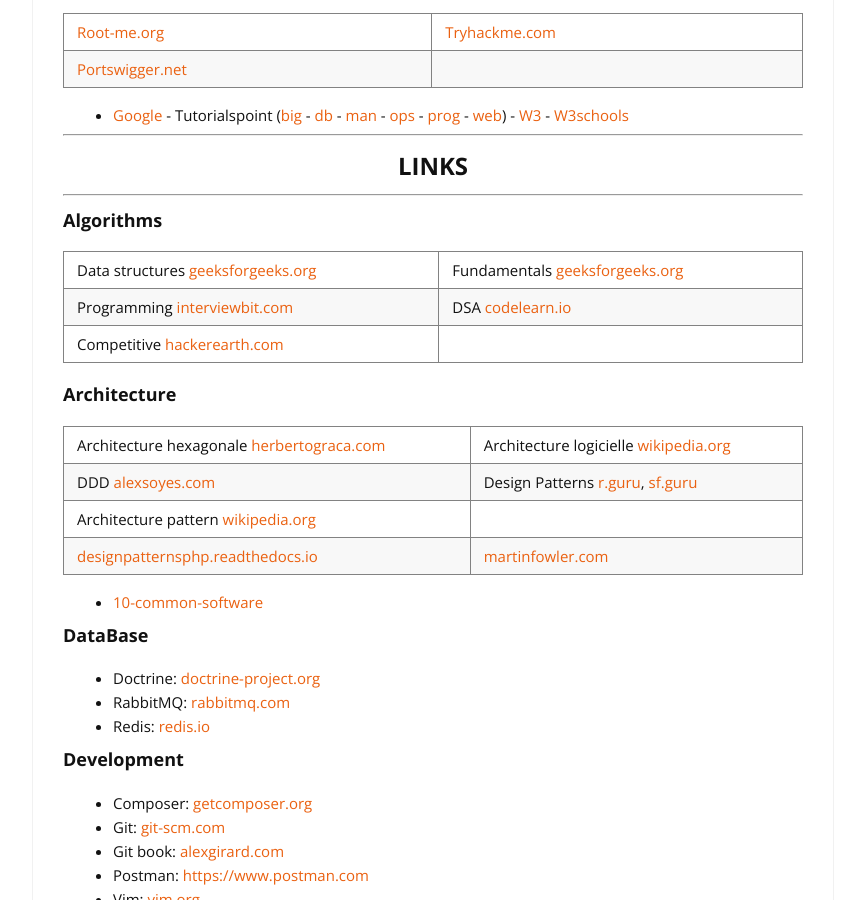
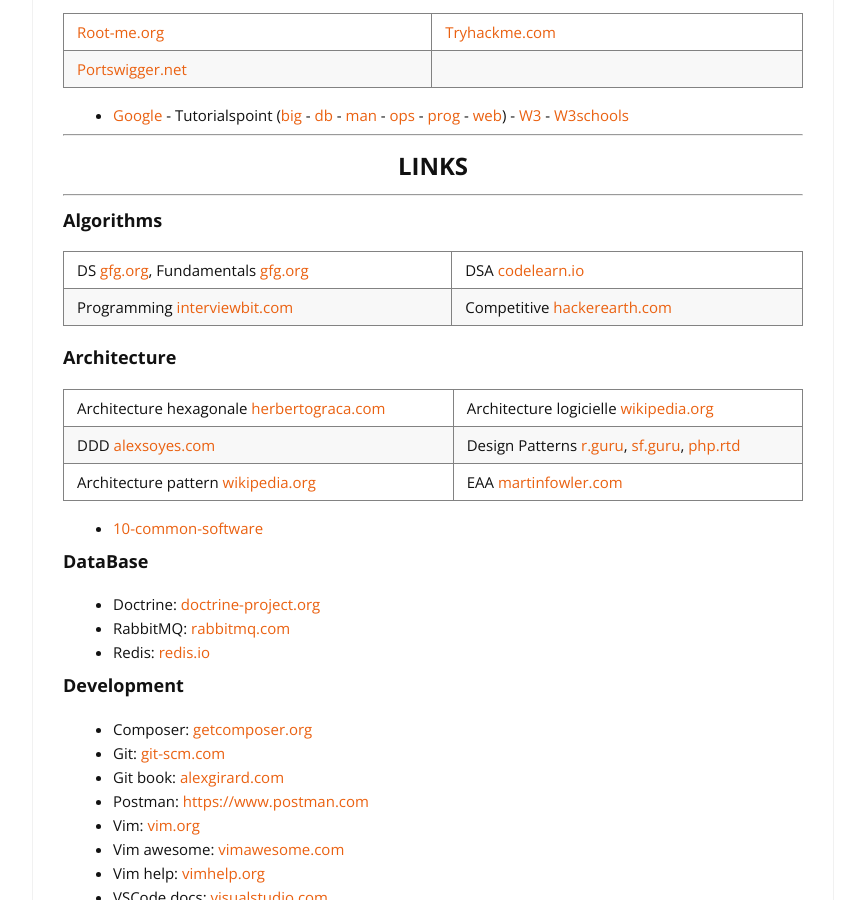
Before and after one commit to cylmat/cylmat.github.io, a Jekyll site: the page built from _pages/USEFUL.md, in a window 1280 px wide and 900 px high, scrolled down 978 px. Shown: the whole window, without its empty margins (207-1072 px from the left). Built offline with Jekyll 4.4.1, drawn with Linux system fonts in a browser that asks for light colours; nearby versions of some CDN libraries.

Commit message:
Update USEFUL.md

```diff
--- a/_pages/USEFUL.md
+++ b/_pages/USEFUL.md
@@ -43,16 +43,14 @@
 
 ### Algorithms
 
-|Data structures [geeksforgeeks.org](https://www.geeksforgeeks.org/data-structures)|Fundamentals [geeksforgeeks.org](https://www.geeksforgeeks.org/fundamentals-of-algorithms)|
-|Programming [interviewbit.com](https://www.interviewbit.com/courses/programming)|DSA [codelearn.io](https://codelearn.io/learning/data-structure-and-algorithms)|
-|Competitive [hackerearth.com](https://www.hackerearth.com/fr/getstarted-competitive-programming)||
+|DS [gfg.org](https://www.geeksforgeeks.org/data-structures), Fundamentals [gfg.org](https://www.geeksforgeeks.org/fundamentals-of-algorithms)|DSA [codelearn.io](https://codelearn.io/learning/data-structure-and-algorithms)|
+|Programming [interviewbit.com](https://www.interviewbit.com/courses/programming)|Competitive [hackerearth.com](https://www.hackerearth.com/fr/getstarted-competitive-programming)|
 
 ### Architecture
 
 |Architecture hexagonale [herbertograca.com](https://herbertograca.com/2017/11/16/explicit-architecture-01-ddd-hexagonal-onion-clean-cqrs-how-i-put-it-all-together)|Architecture logicielle [wikipedia.org](https://en.wikipedia.org/wiki/List_of_software_architecture_styles_and_patterns)|
-|DDD [alexsoyes.com](https://alexsoyes.com/ddd-domain-driven-design)|Design Patterns [r.guru](https://refactoring.guru/fr/design-patterns), [sf.guru](https://springframework.guru/gang-of-four-design-patterns)|
-|Architecture pattern [wikipedia.org](https://en.wikipedia.org/wiki/Architectural_pattern)||
-|[designpatternsphp.readthedocs.io](https://designpatternsphp.readthedocs.io)|[martinfowler.com](https://martinfowler.com/eaaCatalog)|
+|DDD [alexsoyes.com](https://alexsoyes.com/ddd-domain-driven-design)|Design Patterns [r.guru](https://refactoring.guru/fr/design-patterns), [sf.guru](https://springframework.guru/gang-of-four-design-patterns), [php.rtd](https://designpatternsphp.readthedocs.io)|
+|Architecture pattern [wikipedia.org](https://en.wikipedia.org/wiki/Architectural_pattern)|EAA [martinfowler.com](https://martinfowler.com/eaaCatalog)|
 
 - [10-common-software](https://towardsdatascience.com/10-common-software-architectural-patterns-in-a-nutshell-a0b47a1e9013)
 
```
